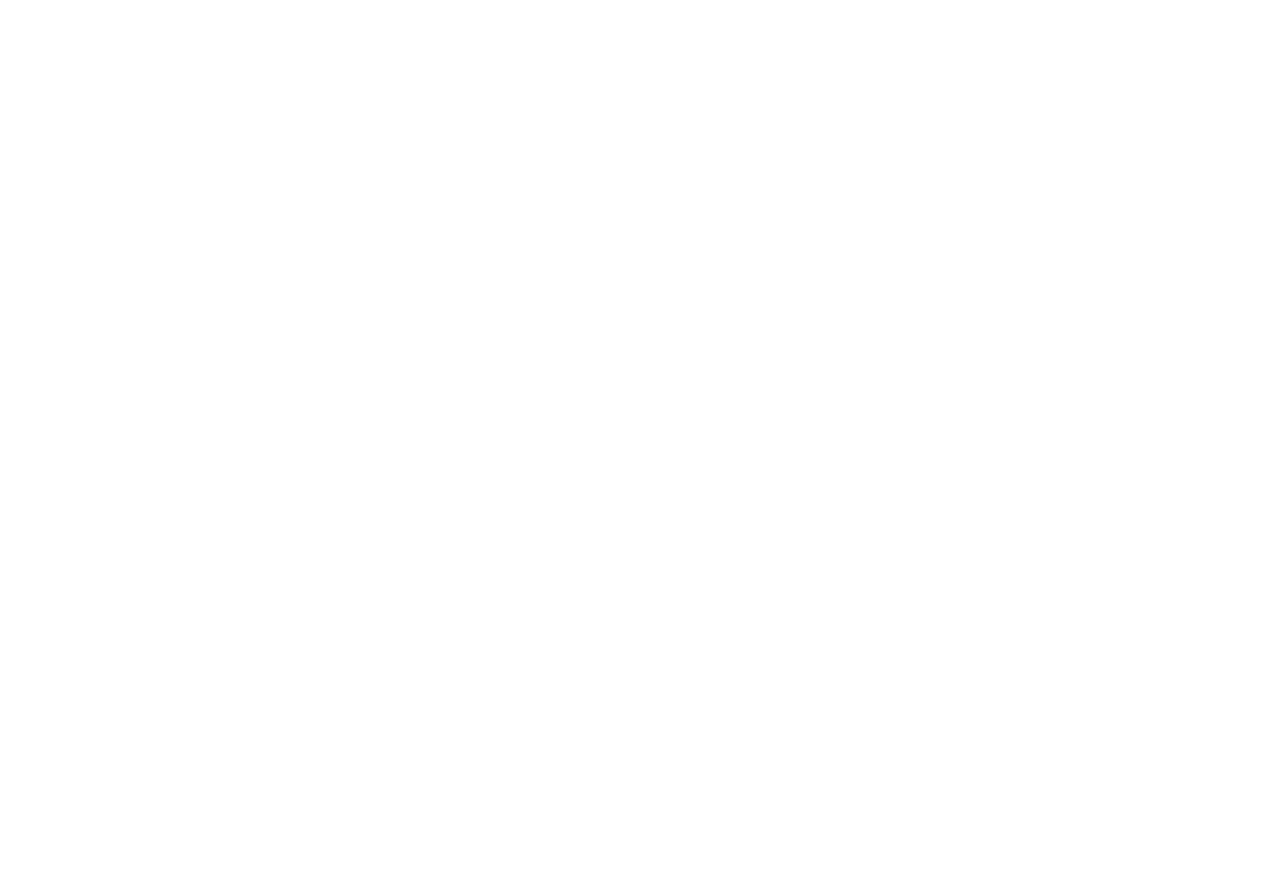
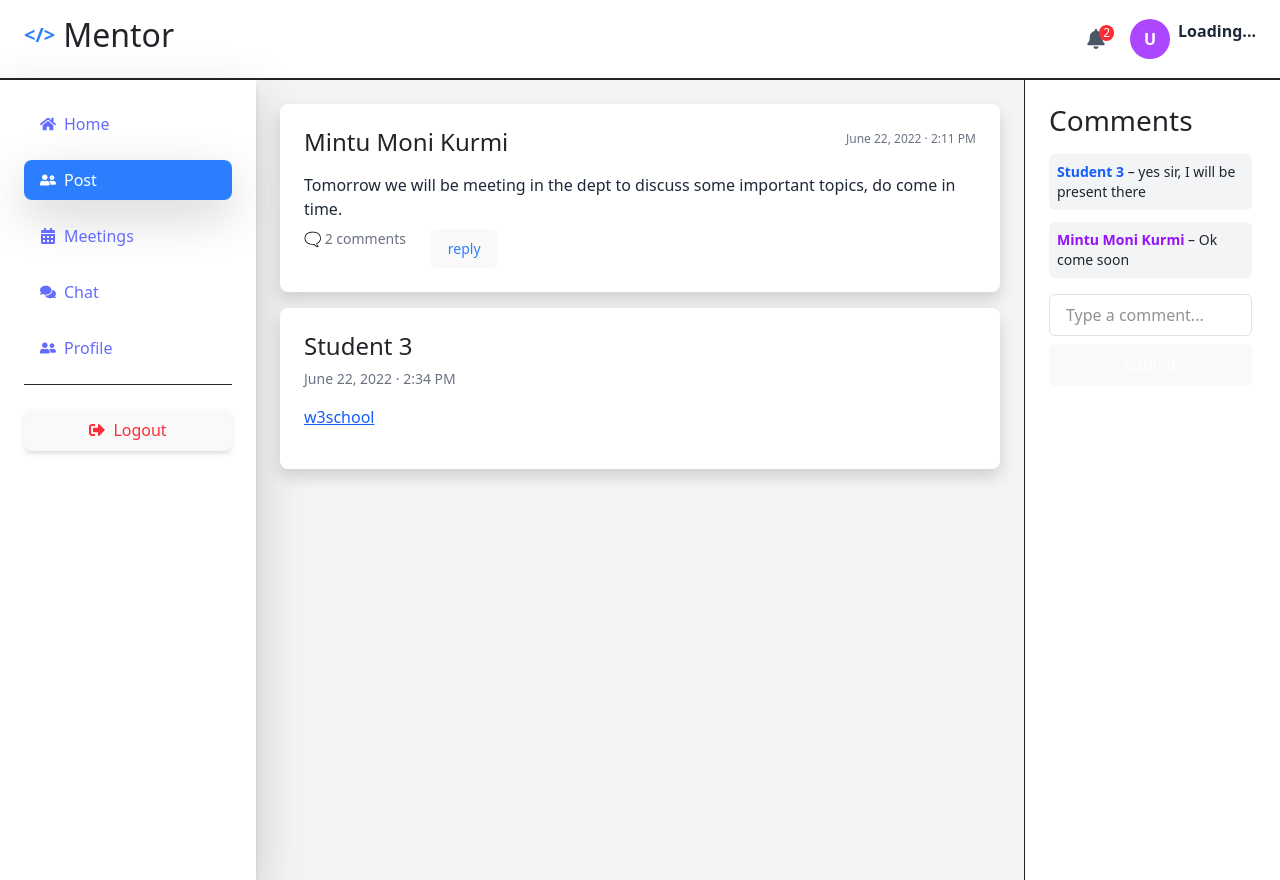
Before and after one commit to NamanSahu09/MentorConnect, a React (Vite) app: page /post in a window 1280 px wide. Before the commit this address had no page. Before the commit the page ends 800 px from the top, so only its background shows below. Built offline with nearby package versions, Linux system fonts and the light colour scheme; no server answers.

Commit message:
Post.jsx

```diff
--- a/src/App.jsx
+++ b/src/App.jsx
@@ -7,6 +7,7 @@
 import 'react-toastify/dist/ReactToastify.css';
 import Chat from "./pages/Chat";
 import Profile from "./pages/Profile";
+import Post from "./pages/Post";
 function App() {
   return (
     <Router>
@@ -18,6 +19,7 @@
         <Route path="/signup" element={<SignUp />} />
         <Route path="/dashboard" element={<Dashboard />} />
         <Route path="/chat" element={<Chat />} />
+        <Route path="/post" element={<Post />} />
         <Route path="/profile" element={<Profile />} />
       </Routes>
     </Router>
--- /dev/null
+++ b/src/components/LeftBar.jsx
@@ -0,0 +1,70 @@
+import React from "react";
+import { getAuth, signOut } from "firebase/auth";
+import { useNavigate, useLocation, Link } from "react-router-dom";
+import { toast } from "react-toastify";
+import { FaHome, FaUserFriends, FaCalendarAlt, FaComments, FaSignOutAlt } from "react-icons/fa";
+
+const authInstance = getAuth();
+
+const navItems = [
+  { name: "Home", path: "/dashboard", icon: <FaHome /> },
+  { name: "Post", path: "/post", icon: <FaUserFriends /> },
+  { name: "Meetings", path: "/meetings", icon: <FaCalendarAlt /> },
+  { name: "Chat", path: "/chat", icon: <FaComments /> },
+  { name: "Profile", path: "/profile", icon: <FaUserFriends /> },
+];
+
+const LeftBar = () => {
+  const navigate = useNavigate();
+  const location = useLocation();
+
+  const handleLogout = async () => {
+    try {
+      await signOut(authInstance);
+      toast.info("Logged out successfully!", { position: "top-center" });
+      navigate("/signin");
+    } catch (error) {
+      console.error("Logout error:", error);
+      toast.error("Logout failed!");
+    }
+  };
+
+  return (
+    <aside className="h-full flex flex-col justify-between bg-white shadow-lg p-4 w-full">
+
+
+
+  {/* Navigation */}
+  <nav className="space-y-4 mb-6">
+    {navItems.map((item) => (
+      <Link
+        key={item.name}
+        to={item.path}
+        className={`flex items-center space-x-2 px-3 py-2 rounded-lg transition duration-300 ${
+          location.pathname === item.path
+            ? "bg-blue-500 text-white font-bold shadow-lg"
+            : "text-blue-600 hover:text-blue-800"
+        }`}
+      >
+        {item.icon} <span>{item.name}</span>
+      </Link>
+    ))}
+    <div className="pt-4 border-t">
+    <button
+        onClick={handleLogout}
+        className="w-full flex items-center justify-center space-x-2 text-red-500 px-4 py-2 rounded-lg bg-gray-200 transition-transform duration-300 ease-in-out hover:-translate-y-1 hover:scale-105 hover:bg-indigo-500 shadow-md hover:shadow-lg bg-"
+      >
+        <FaSignOutAlt /> <span>Logout</span>
+      </button>
+  </div>
+  </nav>
+
+  {/* Logout Button */}
+
+</aside>
+
+
+  );
+};
+
+export default LeftBar;
--- /dev/null
+++ b/src/pages/Post.jsx
@@ -0,0 +1,77 @@
+import React from "react";
+import TopNav from "../components/TopNav";
+import LeftBar from "../components/leftBar";
+
+const Post = () => {
+  return (
+    <>
+      <TopNav />
+
+      <div className="flex bg-gray-100 min-h-[100vh]">
+
+      <div className="w-1/5 bg-white shadow-md flex flex-col h-[100vh]">
+       <LeftBar />
+       </div>
+
+
+        {/* Middle Section - Posts */}
+        <div className="w-3/5 p-6 space-y-4">
+          {/* Each post */}
+          <div className="bg-white p-4 rounded-lg shadow">
+            <div className="flex justify-between items-center mb-2">
+              <h4 className="font-bold text-gray-700">Mintu Moni Kurmi</h4>
+              <p className="text-xs text-gray-500">June 22, 2022 · 2:11 PM</p>
+            </div>
+            <p className="text-gray-800 mb-2">
+              Tomorrow we will be meeting in the dept to discuss some important topics, do come in time.
+            </p>
+            <div className="text-sm text-gray-500 flex gap-4">
+              <span>🗨 2 comments</span>
+              <button className="text-blue-500 font-semibold">reply</button>
+            </div>
+          </div>
+
+          {/* Another post */}
+          <div className="bg-white p-4 rounded-lg shadow">
+            <h4 className="font-bold text-gray-700">Student 3</h4>
+            <p className="text-sm text-gray-500">June 22, 2022 · 2:34 PM</p>
+            <p className="text-blue-600 underline mt-1">w3school</p>
+          </div>
+        </div>
+
+
+       {/* Right Section - Comments */}
+       <div className="w-1/5 bg-white border-l flex flex-col h-[100vh] p-4">
+  {/* Top - Comments */}
+  <div className="flex-1 overflow-y-auto pr-1">
+    <h3 className="font-bold text-lg mb-3">Comments</h3>
+    <div className="space-y-3 text-sm">
+      <div className="bg-gray-100 p-2 rounded">
+        <strong className="text-blue-600">Student 3</strong> – yes sir, I will be present there
+      </div>
+      <div className="bg-gray-100 p-2 rounded">
+        <strong className="text-purple-600">Mintu Moni Kurmi</strong> – Ok come soon
+      </div>
+    </div>
+     {/* Bottom - Input */}
+  <div className="mt-3">
+    <input
+      type="text"
+      placeholder="Type a comment..."
+      className="w-full px-3 py-2 border rounded"
+    />
+    <button className="mt-2 w-full bg-indigo-600 text-white py-2 rounded hover:bg-indigo-700">
+      Submit
+    </button>
+  </div>
+  </div>
+
+
+</div>
+
+      </div>
+    </>
+  );
+};
+
+export default Post;
```
